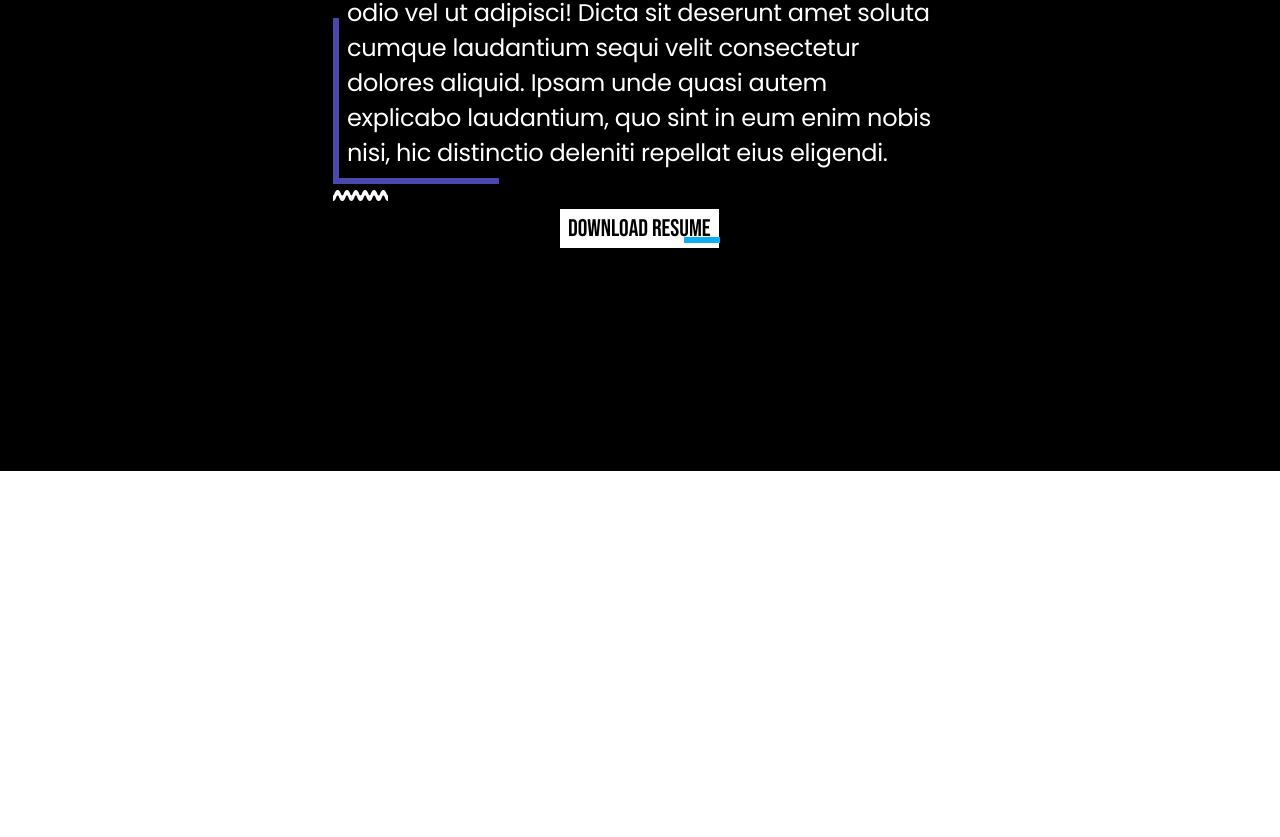
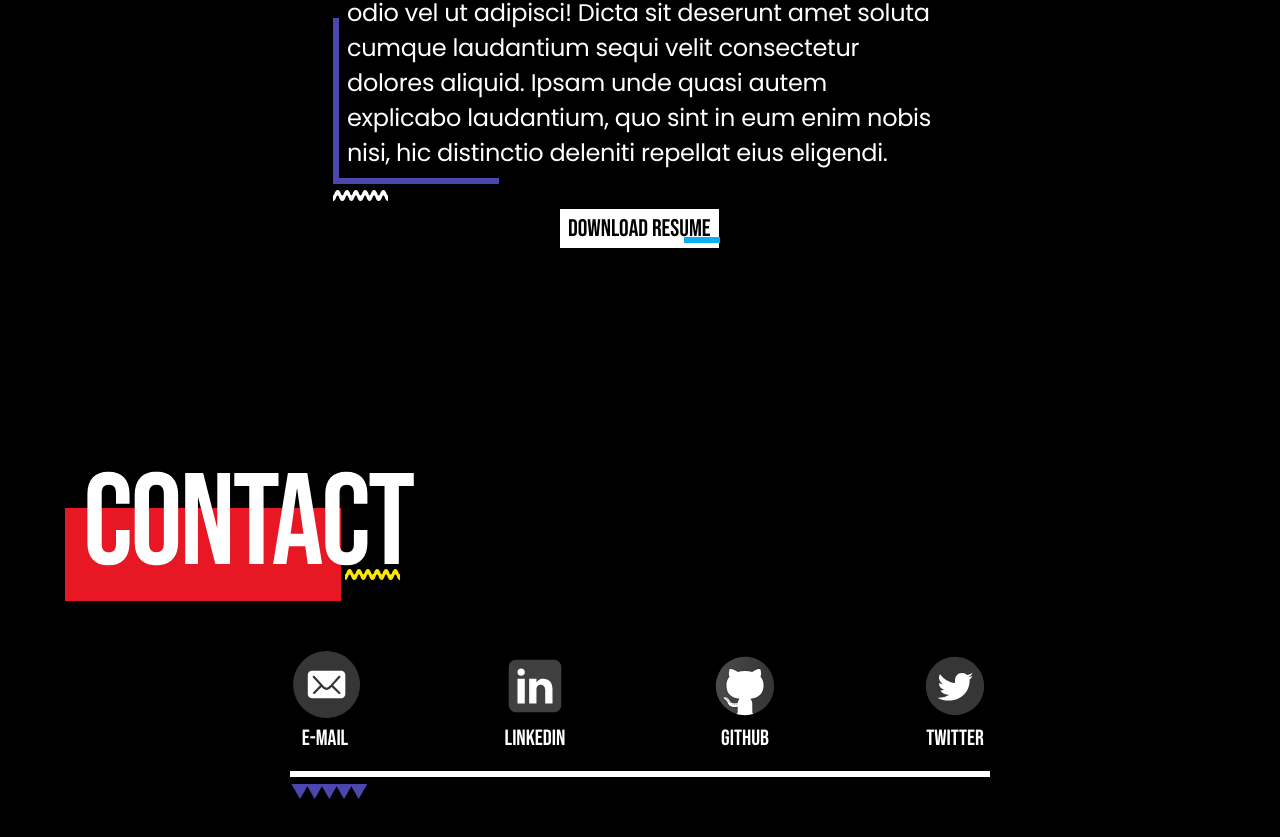
Before and after one commit to akinevans/akinevans.com-v3, a React (Create React App) app: page / in a window 1280 px wide. Shown: the part 2379-3216 px from the top of the page. Before the commit the page ends 2850 px from the top, so only its background shows below. Built offline with nearby package versions, Linux system fonts and the light colour scheme.

Commit message:
Begin building Contact component and styling, update READme

```diff
--- a/src/App.js
+++ b/src/App.js
@@ -4,6 +4,7 @@ import Hero from "./components/Hero";
 import Spacer from "./components/Spacer";
 import Projects from "./components/Projects";
 import About from "./components/About";
+import Contact from "./components/Contact";
 
 function App() {
   return (
@@ -15,6 +16,8 @@ function App() {
       <Spacer className='spacer small'></Spacer>
       <About />
       <Spacer className='spacer large'></Spacer>
+      <Contact />
+      <Spacer className='spacer small'></Spacer>
     </div>
   );
 }
--- /dev/null
+++ b/src/components/Contact.css
@@ -0,0 +1,97 @@
+.contact-outer-wrapper,
+.contact-inner-wrapper,
+.contact-title-wrapper,
+.contact-icons-outer-wrapper {
+  display: flex;
+  flex-direction: column;
+}
+
+.contact-outer-wrapper {
+  justify-content: center;
+  align-items: center;
+  width: var(--full-width);
+  height: 740px;
+  background-color: var(--black);
+  /* outline: 2px solid red; */
+}
+
+.contact-inner-wrapper {
+  align-items: center;
+  width: var(--desktop-width);
+  height: 100%;
+  background-color: var(--black);
+  /* outline: 2px solid blue; */
+}
+
+.contact-title-wrapper {
+  width: 100%;
+  height: fit-content;
+  margin-bottom: 50px;
+  /* outline: 2px solid blue; */
+}
+
+.contact-title-wrapper img {
+  width: 358px;
+}
+
+/*& CONTACT FORM HERE */
+/*& CONTACT FORM HERE */
+/*& CONTACT FORM HERE */
+
+.contact-icons-outer-wrapper {
+  position: relative;
+  flex-direction: row;
+  justify-content: space-between;
+  align-items: flex-start;
+  width: 700px;
+  height: 120px;
+  border-bottom: 6px solid var(--white);
+  /* outline: 2px solid green; */
+}
+
+.contact-icons-outer-wrapper a {
+  cursor: pointer;
+  text-decoration: none;
+}
+
+.email-wrapper img,
+.linkedin-wrapper img,
+.github-wrapper img,
+.twitter-wrapper img {
+  width: 70px;
+  height: 70px;
+  transition: all 0.3s ease-out;
+  /* outline: 2px solid green; */
+}
+
+.email-wrapper img:hover,
+.linkedin-wrapper img:hover,
+.github-wrapper img:hover,
+.twitter-wrapper img:hover {
+  transform: scale(1.06);
+  transition: all 0.3s ease-out;
+}
+
+.icon-text {
+  margin: 0;
+  font-size: 22px;
+  font-weight: 400;
+  text-align: center;
+  color: var(--white);
+  font-family: var(--title-font);
+  transition: all 0.3s ease-out;
+}
+
+.icon-text:hover {
+  color: var(--blue);
+  transition: all 0.3s ease-out;
+}
+
+.icon-text:active {
+  text-decoration: underline;
+}
+
+.purple-triangle {
+  position: absolute;
+  bottom: -28px;
+}
--- /dev/null
+++ b/src/components/Contact.js
@@ -0,0 +1,64 @@
+import React from "react";
+import contact_title from "../assets/images/contact-title-dark-mode.svg";
+import contact_triangle from "../assets/icons/contact-triangles.svg";
+import email_icon from "../assets/icons/email-icon.svg";
+import linkedin_icon from "../assets/icons/linkedin.svg";
+import github_icon from "../assets/icons/github.svg";
+import twitter_icon from "../assets/icons/twitter.svg";
+import "./Contact.css";
+
+export default function Contact() {
+  return (
+    <footer className='contact-outer-wrapper'>
+      <div className='contact-inner-wrapper'>
+        <div className='contact-title-wrapper'>
+          <img src={contact_title} alt='' />
+        </div>
+        {/* BUILD CONTACT FORM HERE */}
+        <div className='contact-icons-outer-wrapper'>
+          <a
+            className='email-wrapper'
+            href='mailto: akinevans@gmail.com'
+            target='_blank'
+            rel='noreferrer'
+          >
+            <img src={email_icon} alt='' />
+            <h5 className='icon-text'>E-Mail</h5>
+          </a>
+          <a
+            className='linkedin-wrapper'
+            href='https://www.linkedin.com/in/akinevans/'
+            target='_blank'
+            rel='noreferrer'
+          >
+            <img src={linkedin_icon} alt='' />
+            <h5 className='icon-text'>LinkedIn</h5>
+          </a>
+          <a
+            className='github-wrapper'
+            href='https://github.com/akinevans'
+            target='_blank'
+            rel='noreferrer'
+          >
+            <img src={github_icon} alt='' />
+            <h5 className='icon-text'>Github</h5>
+          </a>
+          <a
+            className='twitter-wrapper'
+            href='https://twitter.com/akinCodes'
+            target='_blank'
+            rel='noreferrer'
+          >
+            <img src={twitter_icon} alt='' />
+            <h5 className='icon-text'>Twitter</h5>
+          </a>
+          <img
+            className='purple-triangle'
+            src={contact_triangle}
+            alt='decorative'
+          />
+        </div>
+      </div>
+    </footer>
+  );
+}
```
Also changed, not shown: 1 other file (tests, documents, lock files or other folders).
